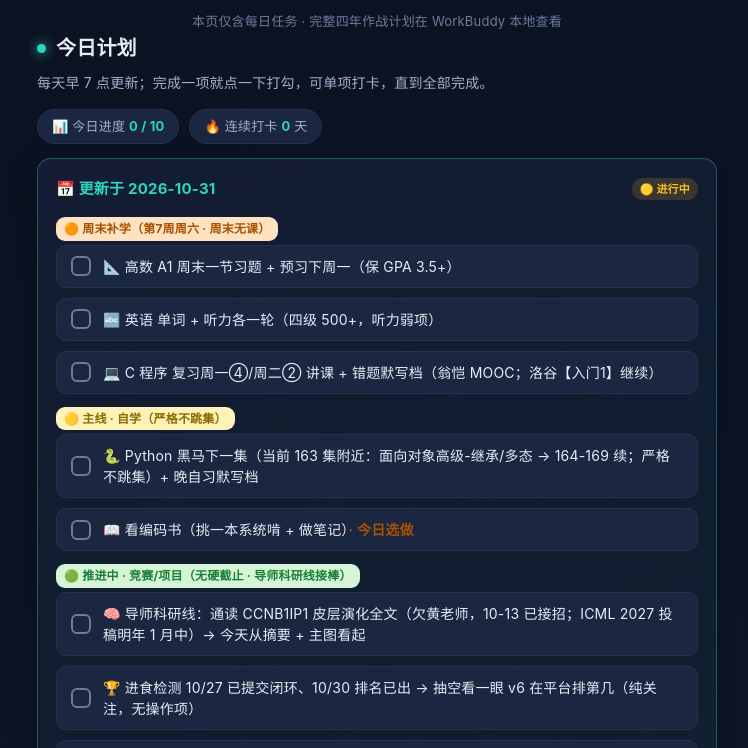
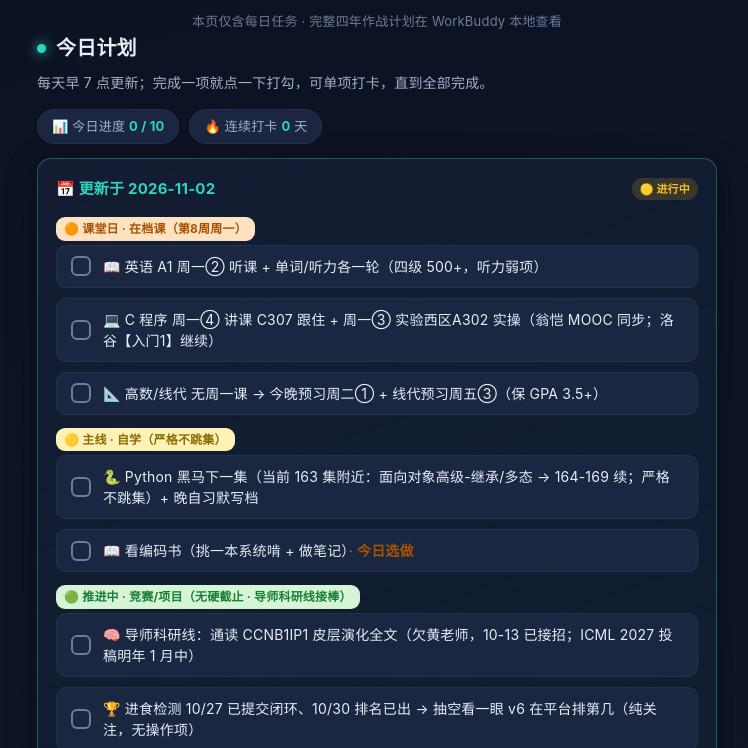
Before and after one commit to jiajun-huang2008/daily-task, a plain HTML site: page index.html in a window 1280 px wide. Shown: the part 177-925 px from the top of the page, without its empty margins (263-1011 px from the left). Drawn offline with Linux system fonts and the light colour scheme.

Commit message:
auto: daily task 2026-11-02

```diff
--- a/index.html
+++ b/index.html
@@ -92,13 +92,13 @@
   <div id="dailyMeta" class="meta" data-page-node-id="DCQBY22HBpN1ZfRjIo2O4o"></div>
   <!-- DAILY_TASK_START -->
   <div class="card daily-card">
-    <div class="dt-head"><span class="dt-date">📅 更新于 2026-10-31</span><span class="badge b-doing">🟡 进行中</span></div>
+    <div class="dt-head"><span class="dt-date">📅 更新于 2026-11-02</span><span class="badge b-doing">🟡 进行中</span></div>
 
-    <p style="margin:10px 0 4px"><span style="display:inline-block;background:#ffe2c2;color:#a85200;font-weight:700;font-size:12px;padding:2px 8px;border-radius:9px">🟠 周末补学（第7周周六 · 周末无课）</span></p>
+    <p style="margin:10px 0 4px"><span style="display:inline-block;background:#ffe2c2;color:#a85200;font-weight:700;font-size:12px;padding:2px 8px;border-radius:9px">🟠 课堂日 · 在档课（第8周周一）</span></p>
     <ul class="dt-list">
-      <li>📐 高数 A1 周末一节习题 + 预习下周一（保 GPA 3.5+）</li>
-      <li>🔤 英语 单词 + 听力各一轮（四级 500+，听力弱项）</li>
-      <li>💻 C 程序 复习周一④/周二② 讲课 + 错题默写档（翁恺 MOOC；洛谷【入门1】继续）</li>
+      <li>📖 英语 A1 周一② 听课 + 单词/听力各一轮（四级 500+，听力弱项）</li>
+      <li>💻 C 程序 周一④ 讲课 C307 跟住 + 周一③ 实验西区A302 实操（翁恺 MOOC 同步；洛谷【入门1】继续）</li>
+      <li>📐 高数/线代 无周一课 → 今晚预习周二① + 线代预习周五③（保 GPA 3.5+）</li>
     </ul>
 
     <p style="margin:10px 0 4px"><span style="display:inline-block;background:#fff2b8;color:#8a6d00;font-weight:700;font-size:12px;padding:2px 8px;border-radius:9px">🟡 主线 · 自学（严格不跳集）</span></p>
@@ -109,7 +109,7 @@
 
     <p style="margin:10px 0 4px"><span style="display:inline-block;background:#d6f5d6;color:#1a7f37;font-weight:700;font-size:12px;padding:2px 8px;border-radius:9px">🟢 推进中 · 竞赛/项目（无硬截止 · 导师科研线接棒）</span></p>
     <ul class="dt-list">
-      <li>🧠 导师科研线：通读 CCNB1IP1 皮层演化全文（欠黄老师，10-13 已接招；ICML 2027 投稿明年 1 月中）→ 今天从摘要 + 主图看起</li>
+      <li>🧠 导师科研线：通读 CCNB1IP1 皮层演化全文（欠黄老师，10-13 已接招；ICML 2027 投稿明年 1 月中）</li>
       <li>🏆 进食检测 10/27 已提交闭环、10/30 排名已出 → 抽空看一眼 v6 在平台排第几（纯关注，无操作项）</li>
       <li>🩺 健康素养大赛（报名意向已交）· 🎯 职规大赛（注册 + 问截止）</li>
     </ul>
@@ -120,7 +120,7 @@
       <li>💪 体测 10–11 月 → 提前练耐力/力量</li>
     </ul>
 
-    <div class="mini">由每日 7:00 自动化写入 · 手机刷新即见最新 · 2026-10-31 周六无人值守默认任务（回一句即覆盖）</div>
+    <div class="mini">由每日 7:00 自动化写入 · 手机刷新即见最新 · 2026-11-02 周一无人值守默认任务（回一句即覆盖）</div>
   </div>
 <!-- DAILY_TASK_END -->
 </section>
```
